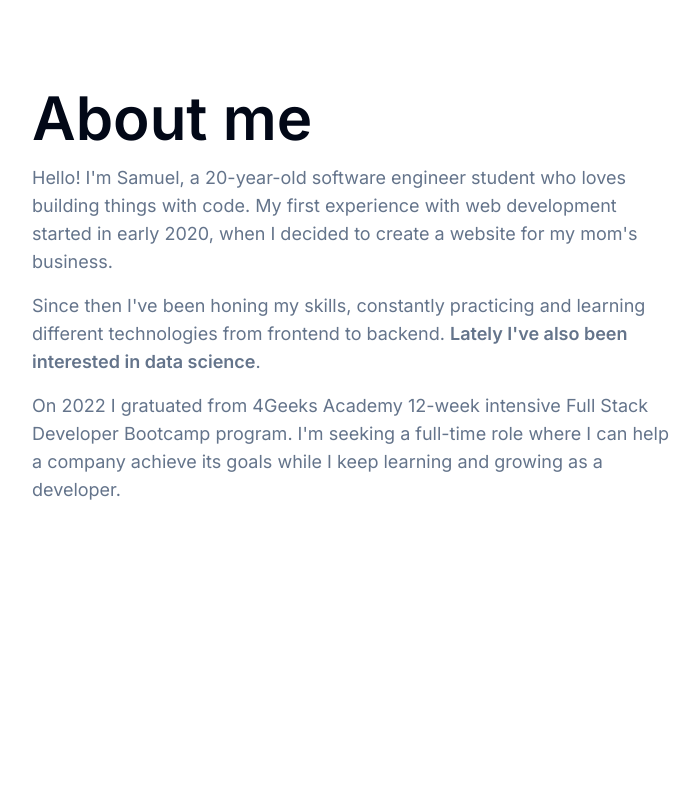
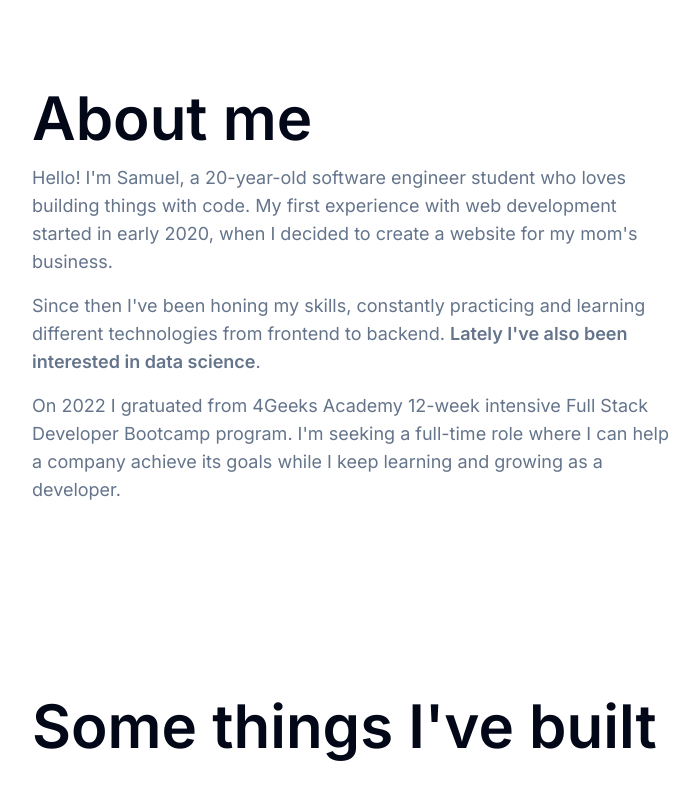
Before and after one commit to samuelpalacioss/blog-project, a Next.js app: page / in a window 1280 px wide. Shown: the part 963-1763 px from the top of the page, without its empty margins (128-827 px from the left). Before the commit the page ends 1563 px from the top, so only its background shows below. Built offline with nearby package versions, Linux system fonts and the light colour scheme.

Commit message:
Finish about section

```diff
--- a/app/page.tsx
+++ b/app/page.tsx
@@ -27,7 +27,6 @@ export default function Home() {
           </div>
         </div>
       </section>
-
       <section className='space-y-8 pt-16 pb-28 md:py-16 lg:py-[7rem]'>
         <div className='container max-w-5xl flex flex-col gap-4'>
           <h2 className='text-3xl md:text-4xl lg:text-6xl font-semibold'>
@@ -55,7 +54,6 @@ export default function Home() {
           </div>
         </div>
       </section>
-
       <section className='space-y-6 py-16 md:pt-0 lg:pb-24'>
         <div className='container max-w-5xl flex flex-col gap-4'>
           <h2 className='text-3xl md:text-4xl lg:text-6xl font-semibold'>
@@ -85,18 +83,15 @@ export default function Home() {
           </div>
         </div>
       </section>
-
-      {/*<section className='space-y-6 pt-16 md:py-24 lg:py-32'>
-        <div className='container max-w-5xl flex flex-col items-center gap-4'>
+      <section className='space-y-6 pt-16 md:py-24'>
+        <div className='container max-w-5xl flex flex-col gap-4'>
           <h2 className='text-3xl md:text-4xl lg:text-6xl font-semibold'>
             Some things I've built
           </h2>
-          <p className='max-w-[80%] sm:text-lg md:text-xl text-muted-foreground leading-normal sm:leading-6'>
-            Hope you like them!
-          </p>
-         <ProjectCard />
+
+          {/* <ProjectCard />  */}
         </div>
-      </section>/*/}
+      </section>
     </main>
   );
 }
```
